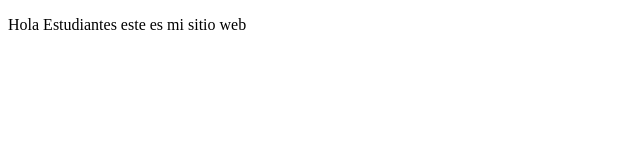
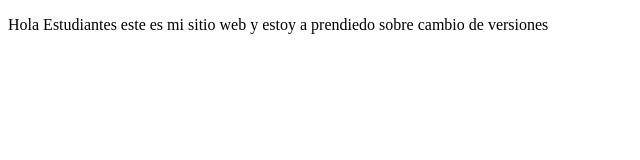
Before and after one commit to Tapestryco/proyectoDemoCursoPrework, a plain HTML site: page index.html in a window 1280 px wide. Shown: the whole page, without its empty margins (0-640 px from the left). Drawn offline with Linux system fonts and the light colour scheme.

Commit message:
agregamos primer cambios

```diff
--- a/index.html
+++ b/index.html
@@ -8,7 +8,7 @@
 </head>
 <body>
     <p>
-        Hola Estudiantes este es mi sitio web
+        Hola Estudiantes este es mi sitio web y estoy a prendiedo sobre cambio de versiones
     </p>
 </body>
 </html>
```
